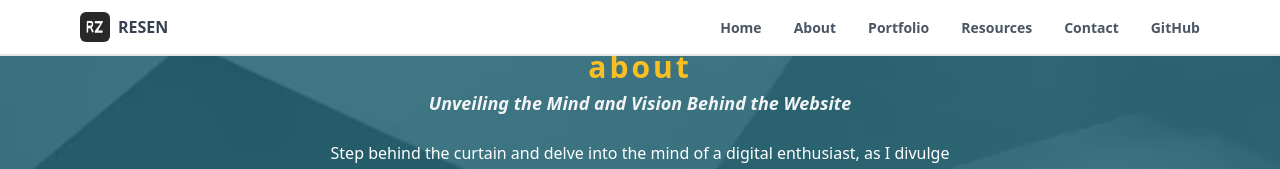
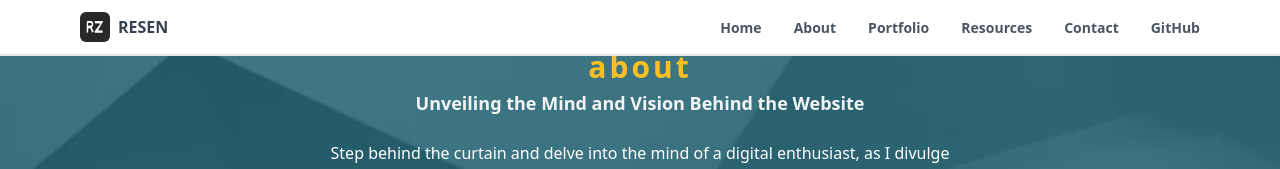
Before and after one commit to resenzhu/nextjs, a Next.js app: page /about in a window 1280 px wide. Shown: the top 169 px of the page. Built offline with nearby package versions, Linux system fonts and the light colour scheme; what tailwindcss-animated would draw is missing.

Commit message:
remove italic

```diff
--- a/src/components/main/shared/header.tsx
+++ b/src/components/main/shared/header.tsx
@@ -13,7 +13,7 @@ const Header = ({title, subtitle, description}: HeaderProps): JSX.Element => (
         <div className='text-3xl font-extrabold tracking-widest text-amber-400'>
           {title}
         </div>
-        <div className='mx-auto w-5/6 text-lg font-bold italic text-gray-100 lg:w-1/2'>
+        <div className='mx-auto w-5/6 text-lg font-bold text-gray-100 lg:w-1/2'>
           {subtitle}
         </div>
       </div>
```
